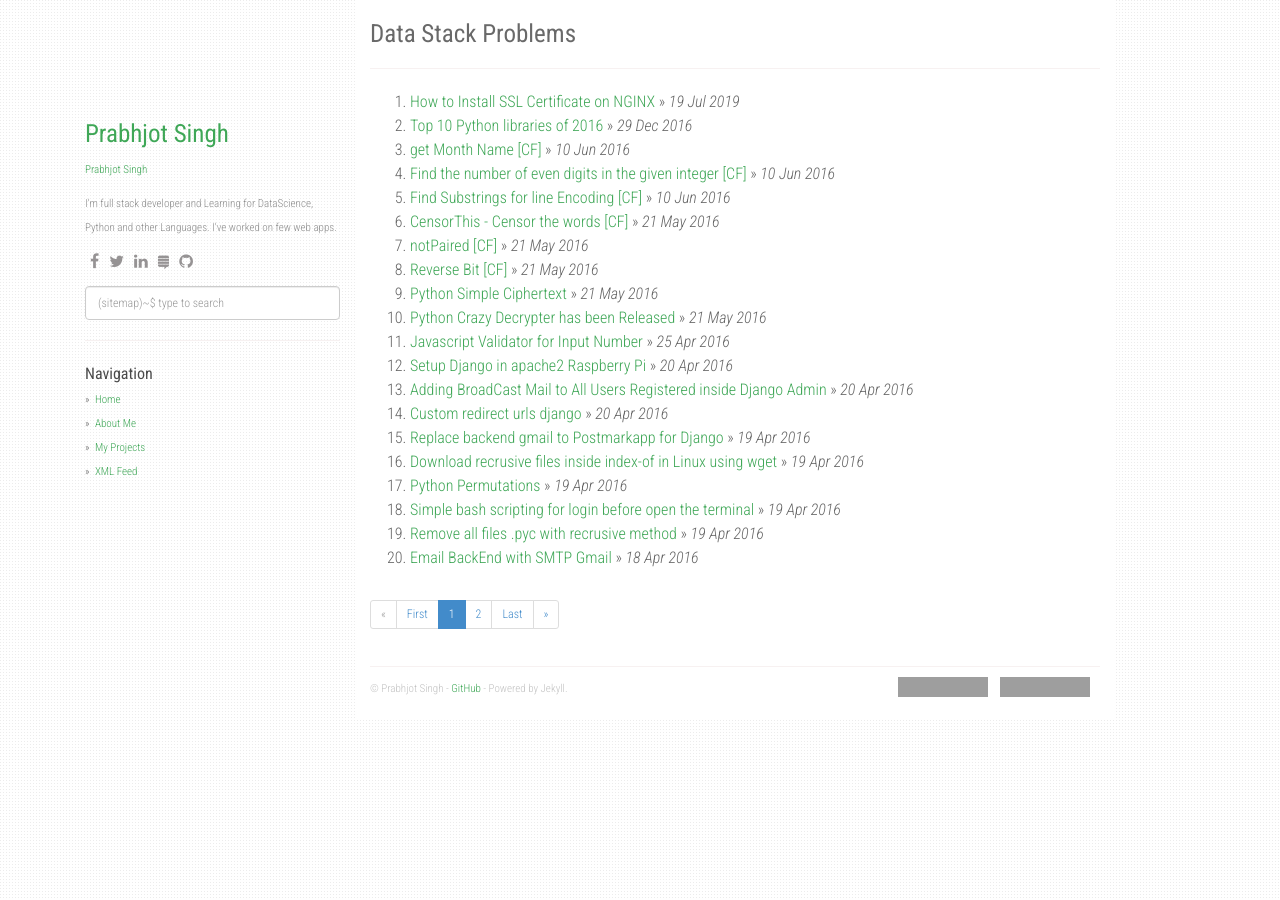
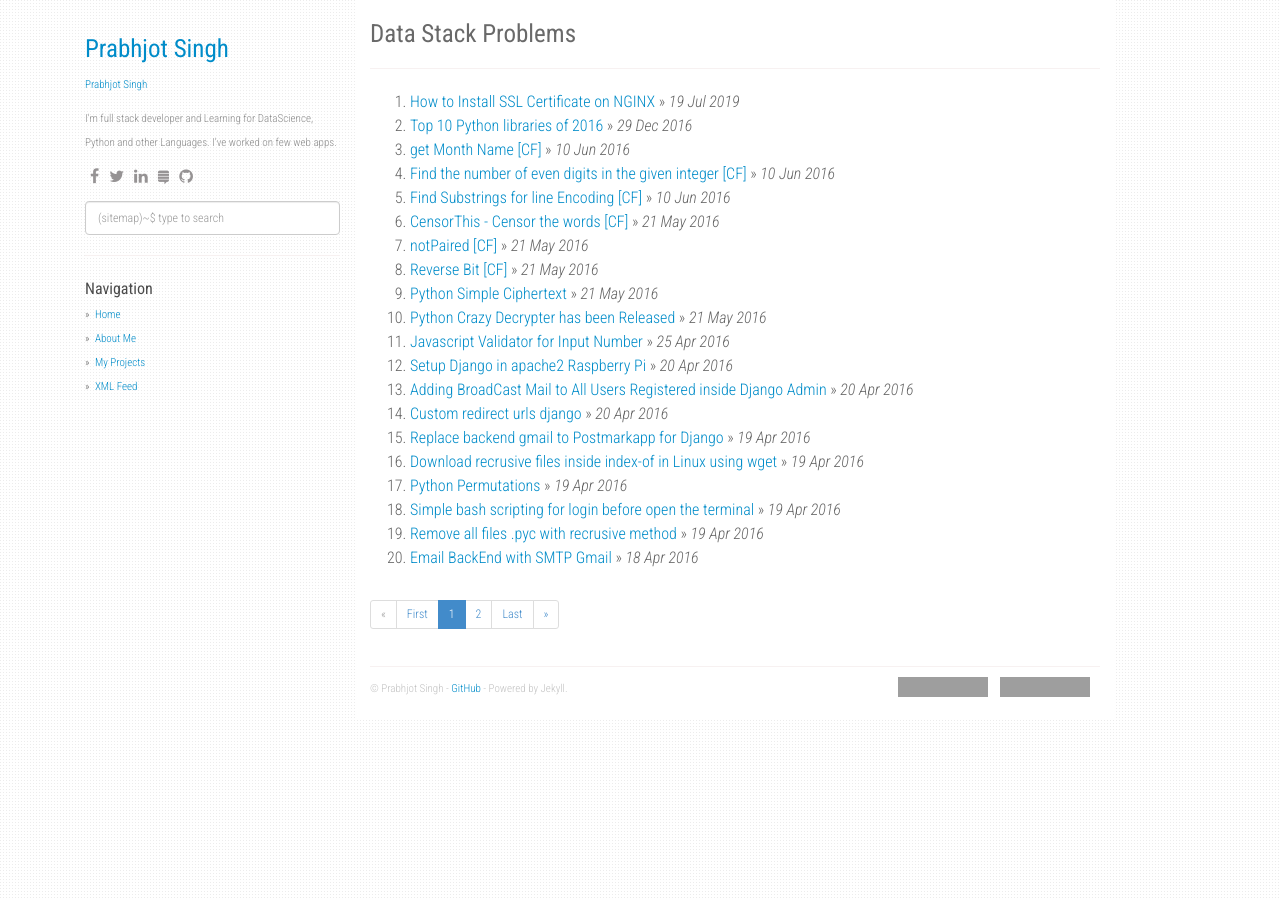
Before and after one commit to blog100/blog100.github.io, a Jekyll site: the page built from index.html, in a window 1280 px wide. Built offline with Jekyll 4.4.1, drawn with Linux system fonts in a browser that asks for light colours; nearby versions of some CDN libraries; the list of posts is cut into pages by our own code; comment, search, counter and statistics services are not loaded; grey boxes are pictures that could not be loaded.

Commit message:
develop
Signed-off-by: Singh <psingh45@ms.ds.uhc.com>

```diff
--- a/static/css/main.css
+++ b/static/css/main.css
@@ -31,7 +31,7 @@ h2, h3 {
 }
 a, a:link, a:active {
   text-decoration: none;
-  color: #3fa757;
+  color: #008cc9;
 }
 a:hover {
   color: #B3B3B3;
@@ -83,7 +83,7 @@ footer {
 
 /* Left column */
 div.col-sm-3 {
-  margin-top: 100px;
+  margin-top: 15px;
   font-size: 11px;
   color: #666;
 }
```
